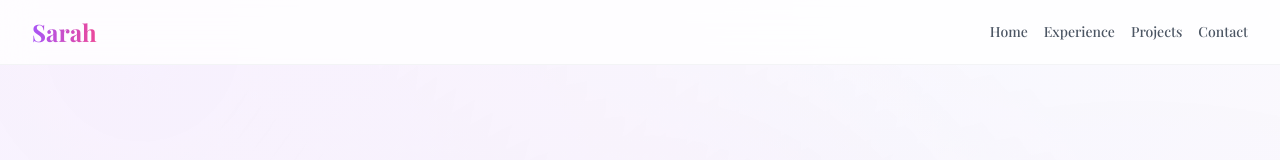
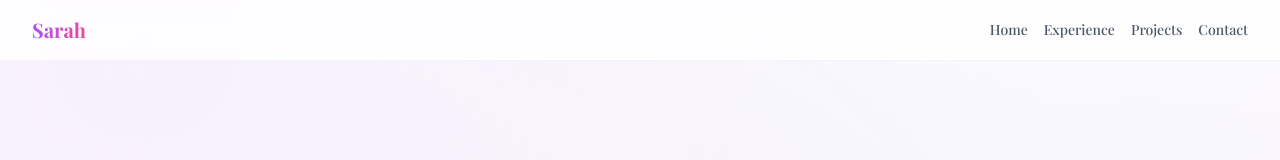
Before and after one commit to Wais-A/Business-portfolio, a Next.js app: page / in a window 1280 px wide. Shown: the top 160 px of the page. Built offline with nearby package versions, Linux system fonts and the light colour scheme; a web font is replaced by a local one.

Commit message:
Update navigation.tsx

```diff
--- a/src/components/navigation.tsx
+++ b/src/components/navigation.tsx
@@ -13,20 +13,18 @@
 export function Navigation() {
   const [isOpen, setIsOpen] = useState(false);
 
-  // Optional offset for fixed header
+  // Smooth scroll, optional offset for fixed header
+  const headerOffset = 80;
   const scrollToHref = useCallback((href: string) => {
-    // If linking to top of page
     if (href === "#home") {
       window.scrollTo({ top: 0, behavior: "smooth" });
       return;
     }
 
-    const offset = 80; // Adjust to match your header height
     const element = document.querySelector(href);
-
     if (element) {
       const elemTop = element.getBoundingClientRect().top + window.pageYOffset;
-      const offsetPosition = elemTop - offset;
+      const offsetPosition = elemTop - headerOffset;
 
       window.scrollTo({
         top: offsetPosition,
@@ -42,27 +40,25 @@
 
   return (
     <motion.header
-      className="fixed top-0 left-0 right-0 z-[100] bg-white/80 backdrop-blur-lg border-b border-gray-100"
+      className="fixed top-0 left-0 right-0 z-50 bg-white/80 backdrop-blur-lg border-b border-gray-100"
       initial={{ y: -100 }}
       animate={{ y: 0 }}
       transition={{ duration: 0.6 }}
     >
       <nav className="container mx-auto px-4 py-4">
         <div className="flex items-center justify-between">
-          {/* Logo */}
+          {/* Logo (left) */}
           <motion.button
             onClick={() => handleClick("#home")}
-            className="text-2xl font-bold bg-gradient-to-r from-purple-500 to-pink-500 bg-clip-text text-transparent"
+            className="text-xl font-bold bg-gradient-to-r from-purple-500 to-pink-500 bg-clip-text text-transparent"
             whileHover={{ scale: 1.05 }}
             whileTap={{ scale: 0.95 }}
           >
             Sarah
           </motion.button>
 
-          {/* Desktop Navigation */}
-          <div className="hidden md:flex items-center
-                          gap-4 text-sm /* Make text smaller */
-                          whitespace-nowrap /* Prevent wrapping */">
+          {/* Desktop Navigation (right) */}
+          <div className="hidden md:flex items-center gap-4 text-sm whitespace-nowrap">
             {menuItems.map((item) => (
               <motion.button
                 key={item.name}
@@ -76,7 +72,7 @@
             ))}
           </div>
 
-          {/* Mobile Menu Button */}
+          {/* Mobile Menu Button (right) */}
           <motion.button
             type="button"
             className="md:hidden p-2"
@@ -84,21 +80,17 @@
             whileHover={{ scale: 1.05 }}
             whileTap={{ scale: 0.95 }}
           >
-            {/* Mobile menu icon */}
             <div className="w-6 h-5 flex flex-col justify-between">
-              {/* Top bar */}
               <motion.span
                 className="w-full h-0.5 bg-gray-800"
                 animate={isOpen ? { rotate: 45, y: 10 } : { rotate: 0, y: 0 }}
                 transition={{ duration: 0.2 }}
               />
-              {/* Middle bar */}
               <motion.span
                 className="w-full h-0.5 bg-gray-800"
                 animate={isOpen ? { opacity: 0 } : { opacity: 1 }}
                 transition={{ duration: 0.2 }}
               />
-              {/* Bottom bar */}
               <motion.span
                 className="w-full h-0.5 bg-gray-800"
                 animate={isOpen ? { rotate: -45, y: -10 } : { rotate: 0, y: 0 }}
@@ -108,7 +100,7 @@
           </motion.button>
         </div>
 
-        {/* Mobile Menu */}
+        {/* Mobile Dropdown Menu */}
         {isOpen && (
           <motion.div
             className="md:hidden"
@@ -117,7 +109,7 @@
             exit={{ opacity: 0, height: 0 }}
             transition={{ duration: 0.2 }}
           >
-            <div className="py-4 space-y-4">
+            <div className="py-4 space-y-4 text-sm">
               {menuItems.map((item) => (
                 <motion.button
                   key={item.name}
```
